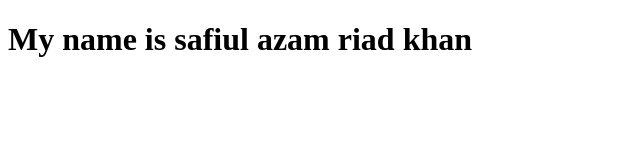
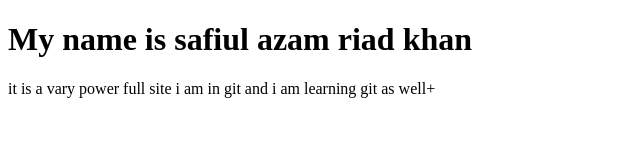
Before and after one commit to mdsafiulazam/mdsafiulazam, a plain HTML site: page index.html in a window 1280 px wide. Shown: the whole page, without its empty margins (0-640 px from the left). Drawn offline with Linux system fonts and the light colour scheme.

Commit message:
it is tow change
clear

```diff
--- a/index.html
+++ b/index.html
@@ -6,6 +6,6 @@
 </head>
 <body>
     <h1>My name is safiul azam riad khan</h1>
-    <a href="riad khan"></a>
+    <p>it is a vary power full site i am in git and i am learning git as well+</p>
 </body>
 </html>
```
